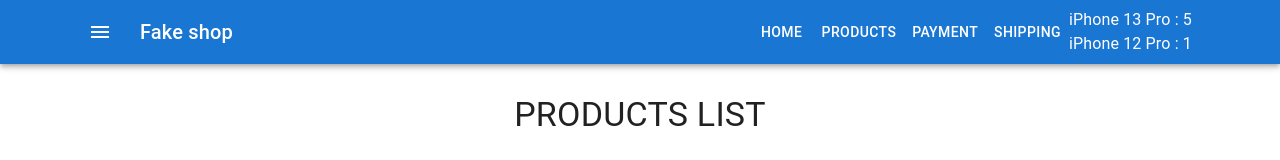
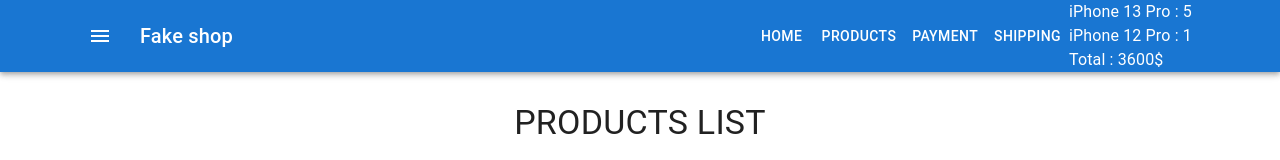
Before and after one commit to cherstvie/react-skillup-2510, a React (Create React App) app: page / in a window 1280 px wide. Shown: the top 160 px of the page. Built offline with nearby package versions, Linux system fonts and the light colour scheme.

Commit message:
added total price to CartHeader

```diff
--- a/src/components/Cart/CartHeader.js
+++ b/src/components/Cart/CartHeader.js
@@ -10,8 +10,6 @@ const productsObject = productsArray.reduce(
     {}
 )
 
-console.log(productsObject)
-
 export const CartHeader = ({ productsInCart }) => {
     return (
         <div>
@@ -21,6 +19,17 @@ export const CartHeader = ({ productsInCart }) => {
                     {productsInCart[productId]}
                 </div>
             ))}
+            <div>
+                Total :{' '}
+                {keys(productsInCart).reduce(
+                    (total, productId) =>
+                        total +
+                        productsObject[productId].price *
+                            productsInCart[productId],
+                    0
+                )}
+                $
+            </div>
         </div>
     )
 }
```
